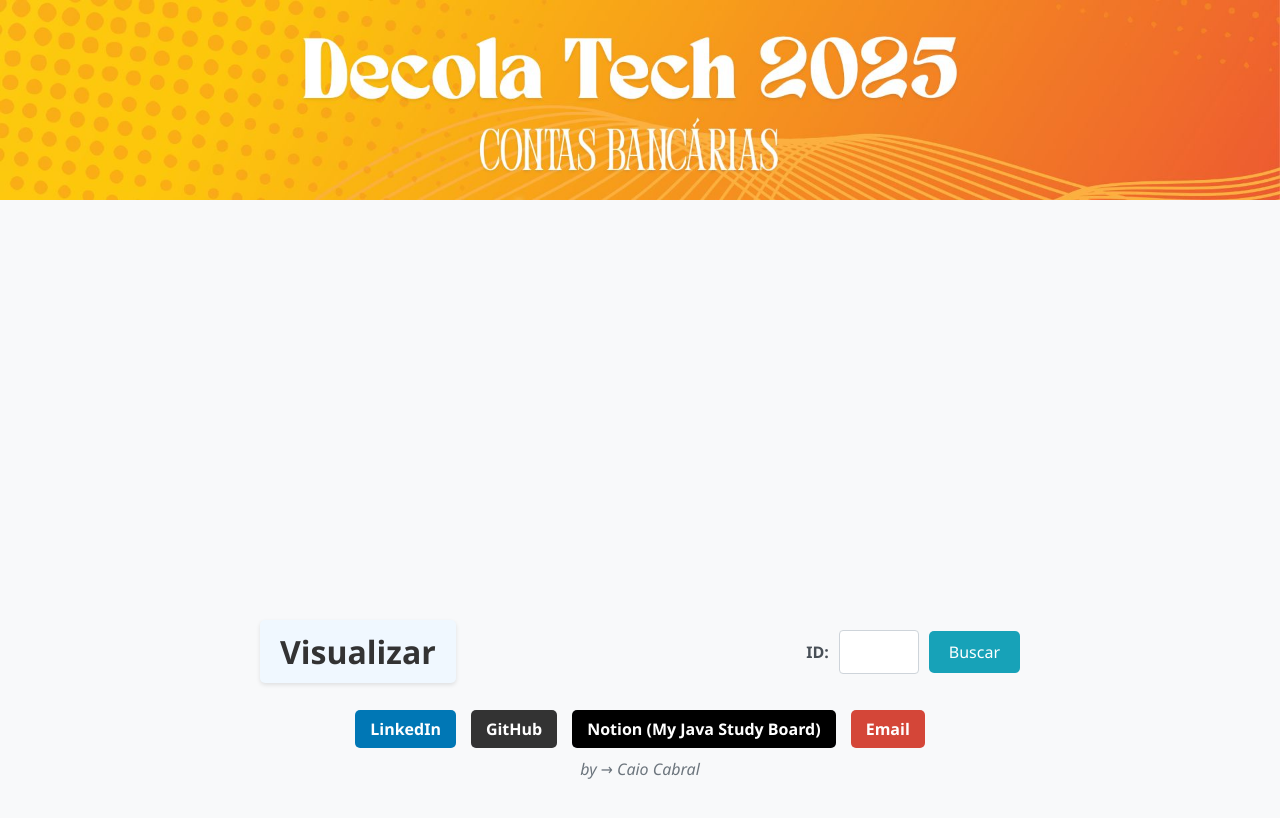
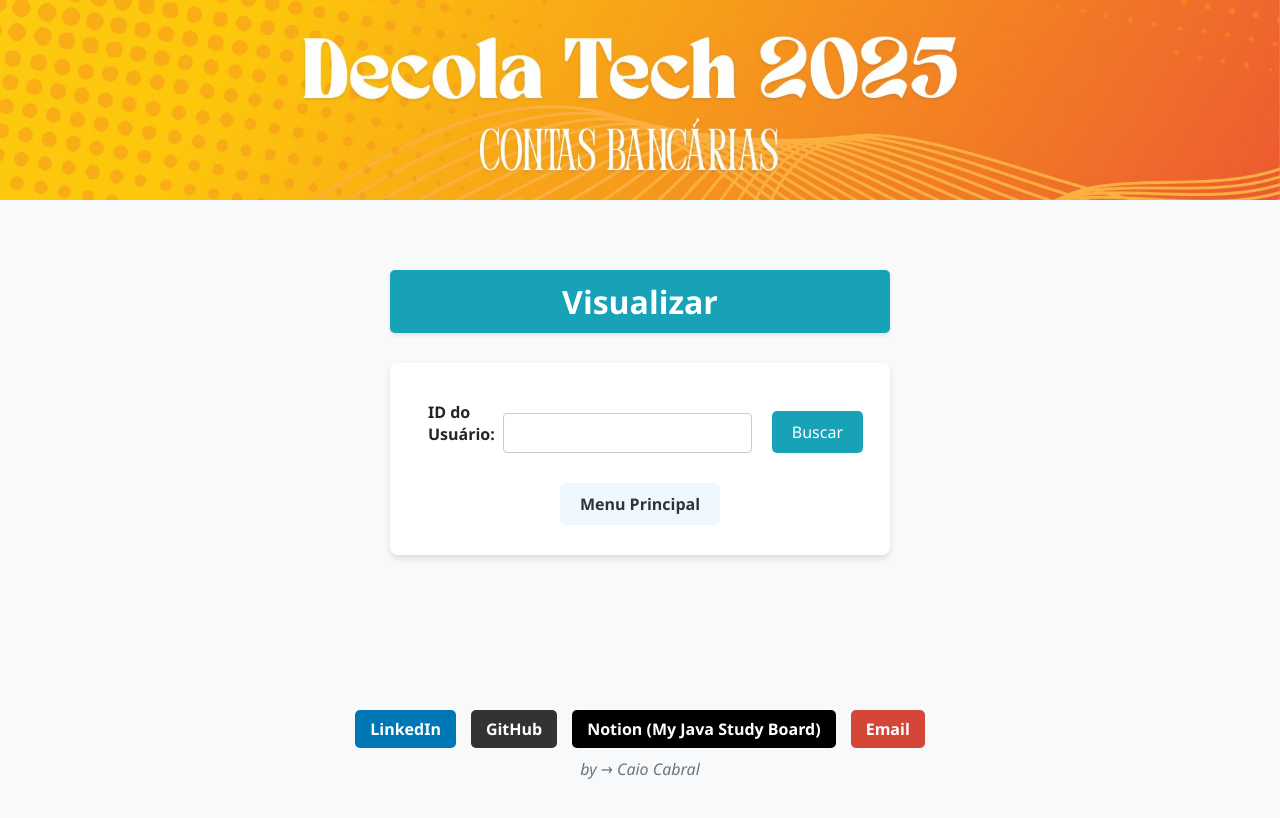
Before and after one commit to Caio-Cabral-Programmer/Decola-Tech-2025---API-RestFul-Spring-Boot---Front-end, an Angular app in the folder frontend-caio-cabral/: page /view in a window 1280 px wide. Shown: the top 818 px of the page. Built offline with nearby package versions, Linux system fonts and the light colour scheme.

Commit message:
Design de todas as páginas  iniciais finalizadas

```diff
--- a/frontend-caio-cabral/src/app/components/create/create.component.css
+++ b/frontend-caio-cabral/src/app/components/create/create.component.css
@@ -63,6 +63,7 @@
   padding: 10px 20px;
   background-color: #dc3545;
   color: white;
+  font-weight: bold;
   border: none;
   border-radius: 5px;
   cursor: pointer;
@@ -76,7 +77,7 @@
 }
 
 .save-btn:disabled {
-  background-color: #6c757d;
+  background-color: #28a745;
   cursor: not-allowed;
 }
 
@@ -84,6 +85,7 @@
   padding: 10px 20px;
   background-color: #f0f8ff;
   color: #333;
+  font-weight: bold;
   border: none;
   border-radius: 5px;
   cursor: pointer;
--- a/frontend-caio-cabral/src/app/components/delete/delete.component.css
+++ b/frontend-caio-cabral/src/app/components/delete/delete.component.css
@@ -162,9 +162,12 @@
 }
 
 .back-btn {
+  display: block;
+  margin: 30px auto 0;
   padding: 10px 20px;
   background-color: #f0f8ff;
   color: #333;
+  font-weight: bold;
   border: none;
   border-radius: 5px;
   cursor: pointer;
--- a/frontend-caio-cabral/src/app/components/menu/menu.component.css
+++ b/frontend-caio-cabral/src/app/components/menu/menu.component.css
@@ -55,7 +55,7 @@
 .delete { background-color: #dc3545; }
 .update { background-color: #ffc107; color: white; }
 .view { background-color: #17a2b8; }
-.view-all { background-color: #6c757d; }
+.view-all { background-color: orangered; }
 
 .back-btn {
   padding: 10px 20px;
--- a/frontend-caio-cabral/src/app/components/update/update.component.css
+++ b/frontend-caio-cabral/src/app/components/update/update.component.css
@@ -6,7 +6,6 @@
   max-width: 500px;
   margin: auto;
   margin-top: -180px; /* Adiciona ou diminue o espaço entre o container e o cabeçalho */
-
 }
 
 .update-title {
@@ -117,9 +116,12 @@
 }
 
 .back-btn {
+  display: block;
+  margin: 30px auto 0;
   padding: 10px 20px;
   background-color: #f0f8ff;
   color: #333;
+  font-weight: bold;
   border: none;
   border-radius: 5px;
   cursor: pointer;
--- a/frontend-caio-cabral/src/app/components/update/update.component.html
+++ b/frontend-caio-cabral/src/app/components/update/update.component.html
@@ -57,4 +57,5 @@
         Usuário não encontrado!
       </div>
         <button class="back-btn" (click)="goToMenu()">Menu Principal</button>
+  </div>
 </div>
--- a/frontend-caio-cabral/src/app/components/view-all/view-all.component.css
+++ b/frontend-caio-cabral/src/app/components/view-all/view-all.component.css
@@ -1,20 +1,28 @@
 .view-all-container {
-  padding: 20px;
-  padding-top: 170px;
-  padding-bottom: 150px;
-  max-width: 1200px;
-  margin: 0 auto;
+  padding: 0px;
+  padding-top: 0px;
+  padding-bottom: 0px;
+  max-width: 500px;
+  margin: auto;
+  margin-top: -180px; /* Adiciona ou diminue o espaço entre o container e o cabeçalho */
 }
 
 .view-all-title {
   font-size: 2rem;
-  color: #333;
+  color: white;
   margin-bottom: 30px;
   padding: 10px 20px;
-  background-color: #f0f8ff;
+  background-color: orangered;
   border-radius: 5px;
   box-shadow: 0 2px 4px rgba(0, 0, 0, 0.1);
   text-align: center;
+}
+
+.view-all-form {
+  background-color: #fff;
+  padding: 30px;
+  border-radius: 8px;
+  box-shadow: 0 4px 6px rgba(0, 0, 0, 0.1);
 }
 
 .loading, .no-users {
@@ -85,14 +93,17 @@
   display: block;
   margin: 30px auto 0;
   padding: 10px 20px;
-  background-color: #6c757d;
-  color: white;
+  background-color: #f0f8ff;
+  color: #333;
+  font-weight: bold;
   border: none;
   border-radius: 5px;
   cursor: pointer;
+  font-size: 1rem;
   transition: all 0.3s;
 }
 
 .back-btn:hover {
-  background-color: #5a6268;
+  background-color: #abc6e1;
+
 }
--- a/frontend-caio-cabral/src/app/components/view-all/view-all.component.html
+++ b/frontend-caio-cabral/src/app/components/view-all/view-all.component.html
@@ -1,6 +1,6 @@
 <div class="view-all-container">
   <h2 class="view-all-title">Visualizar Todos</h2>
-
+  <div class="view-all-form">
       <div *ngIf="loading" class="loading">
         Carregando usuários...
       </div>
@@ -41,4 +41,6 @@
       </div>
 
       <button class="back-btn" (click)="goToMenu()">Menu Principal</button>
+
   </div>
+</div>
--- a/frontend-caio-cabral/src/app/components/view/view.component.css
+++ b/frontend-caio-cabral/src/app/components/view/view.component.css
@@ -1,47 +1,42 @@
 .view-container {
-  padding: 20px;
-  padding-top: 170px;
-  padding-bottom: 150px;
-  max-width: 800px;
-  margin: 0 auto;
-}
-
-.view-header {
-  display: flex;
-  justify-content: space-between;
-  align-items: center;
-  margin-bottom: 30px;
-  flex-wrap: wrap;
-  gap: 15px;
+  padding: 0px;
+  padding-top: 0px;
+  padding-bottom: 0px;
+  max-width: 500px;
+  margin: auto;
+  margin-top: -180px; /* Adiciona ou diminue o espaço entre o container e o cabeçalho */
 }
 
 .view-title {
   font-size: 2rem;
-  color: #333;
-  margin: 0;
+  color: white;
+  margin-bottom: 30px;
   padding: 10px 20px;
-  background-color: #f0f8ff;
+  background-color: #17a2b8;
   border-radius: 5px;
   box-shadow: 0 2px 4px rgba(0, 0, 0, 0.1);
+  text-align: center;
+}
+
+.view-form {
+  background-color: #fff;
+  padding: 30px;
+  border-radius: 8px;
+  box-shadow: 0 4px 6px rgba(0, 0, 0, 0.1);
 }
 
 .search-id {
   display: flex;
   gap: 10px;
-  align-items: center;
-}
-
-.search-id label {
-  font-weight: bold;
-  color: #495057;
+  margin-bottom: 20px;
+  align-items: flex-end;
 }
 
 .search-id input {
-  padding: 10px;
-  border: 1px solid #ced4da;
+  padding: 8px;
+  border: 1px solid #ccc;
   border-radius: 4px;
-  font-size: 1rem;
-  width: 80px;
+  margin-right: 10px;
 }
 
 .search-btn {
@@ -56,6 +51,12 @@
 
 .search-btn:hover {
   background-color: #138496;
+}
+
+.search-id label {
+  font-weight: bold;
+  margin-right: -10px;
+  padding: 8px;
 }
 
 .user-details {
@@ -102,17 +103,19 @@
 
 .back-btn {
   display: block;
-  margin-top: 30px;
+  margin: 30px auto 0;
   padding: 10px 20px;
-  background-color: #6c757d;
-  color: white;
+  background-color: #f0f8ff;
+  color: #333;
+  font-weight: bold;
   border: none;
   border-radius: 5px;
   cursor: pointer;
+  font-size: 1rem;
   transition: all 0.3s;
-  margin-left: auto;
 }
 
 .back-btn:hover {
-  background-color: #5a6268;
+  background-color: #abc6e1;
+
 }
--- a/frontend-caio-cabral/src/app/components/view/view.component.html
+++ b/frontend-caio-cabral/src/app/components/view/view.component.html
@@ -1,12 +1,12 @@
 <div class="view-container">
-  <div class="view-header">
     <h2 class="view-title">Visualizar</h2>
+    <div class="view-form">
           <div class="search-id">
-      <label for="userId">ID:</label>
+            <label for="userId">ID do Usuário:</label>
             <input type="number" id="userId" [(ngModel)]="userId">
             <button class="search-btn" (click)="searchUser()">Buscar</button>
           </div>
-  </div>
+
 
       <div *ngIf="user" class="user-details">
         <div class="detail-row">
@@ -50,4 +50,7 @@
       </div>
 
       <button class="back-btn" (click)="goToMenu()">Menu Principal</button>
+
     </div>
+
+</div>
```
Lines whose indentation alone changed are shown as unchanged.
